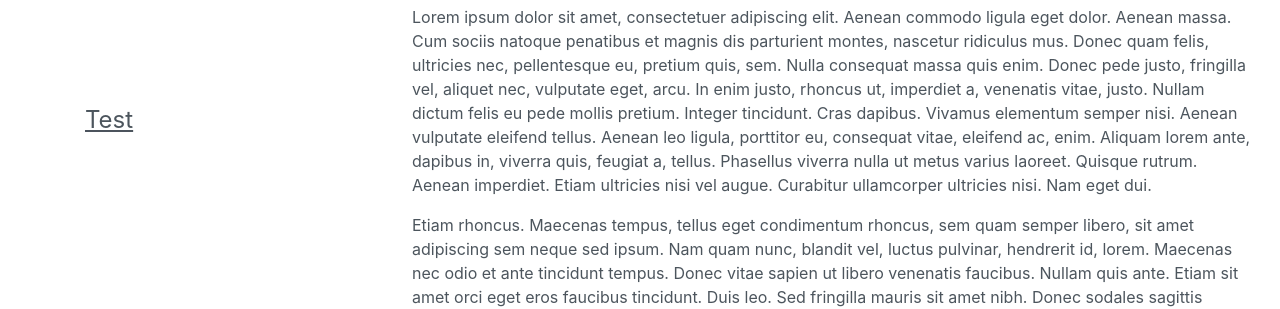
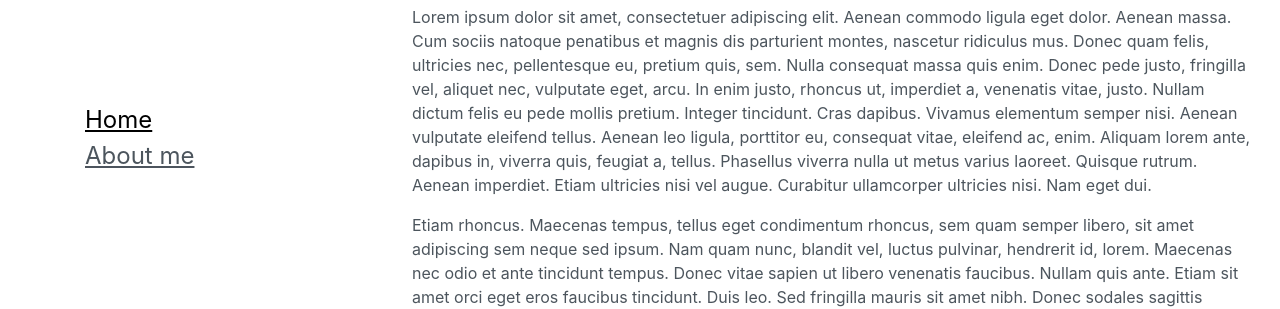
Before and after one commit to superpuffin/site, a Jekyll site: the page built from index.md, in a window 1280 px wide. Shown: the part 230-539 px from the top of the page. Built offline with Jekyll 4.4.1, drawn with Linux system fonts in a browser that asks for light colours; nearby versions of some CDN libraries.

Commit message:
Added dynamic menu and sorting using frontmatter

```diff
--- a/_includes/nav.html
+++ b/_includes/nav.html
@@ -5,7 +5,12 @@
         </div>
 <nav>
     <ul>
-        <li><a href="#">Test</a></li>
+        {% assign pages = site.pages | sort:"menu_priority" %}
+        {% for p in pages %}
+                <li>
+                <a {% if p.url == page.url %}class="active"{% endif %} href="{{ p.url }}">{{ p.title }}</a>
+                </li>
+        {% endfor %}
     </ul>
 </nav>
 
--- a/_sass/includes/_layout.scss
+++ b/_sass/includes/_layout.scss
@@ -44,6 +44,10 @@ body {
         color: $sidebar_text;
         font-size: 1.5rem;
         &:hover {
+            color: $sidebar_hover;
+        }
+
+        &.active {
             color: $sidebar_hover;
         }
     }
```
Also changed, not shown: about.md (added, +9 -0 lines), index.md (+1 -0 lines).
